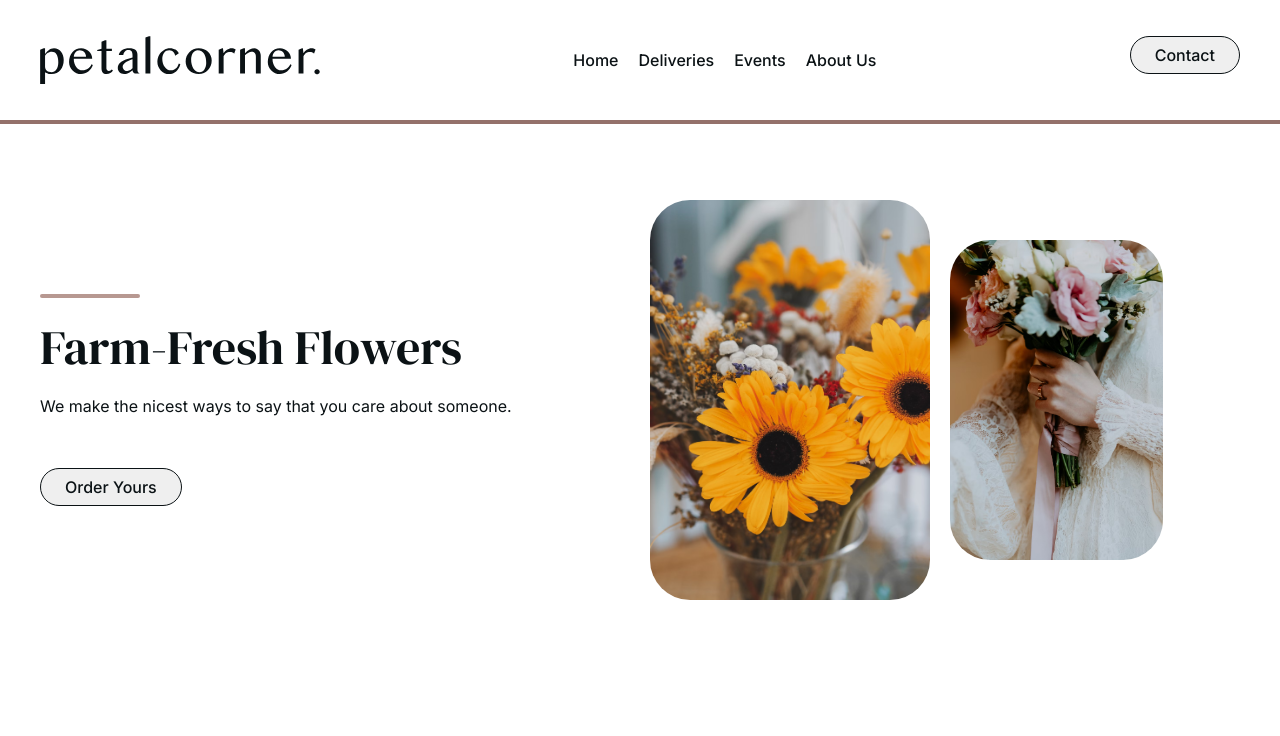
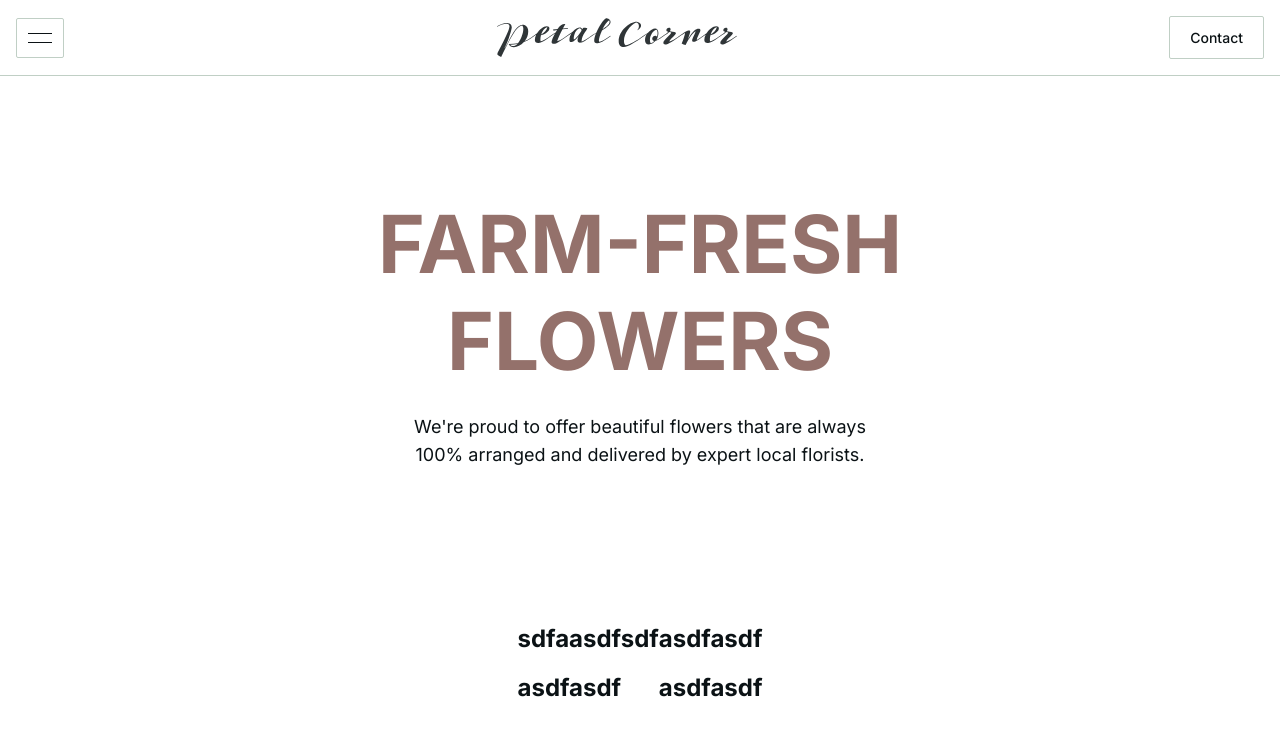
Before and after one commit to russelshane/petalcorner, a plain HTML site: page index.html in a window 1280 px wide. Drawn offline with Linux system fonts and the light colour scheme; a web font is replaced by a local one.

Commit message:
fix: new ui components

```diff
--- a/index.html
+++ b/index.html
@@ -18,48 +18,62 @@
 
     <!-- Resources -->
     <link rel="stylesheet" href="styles/main.css" type="text/css" />
+    <link rel="preload" href="https://api.fontshare.com" />
+    <link
+      href="https://api.fontshare.com/v2/css?f[]=satoshi@400&f[]=rosaline@400&display=swap"
+      rel="stylesheet"
+    />
   </head>
 
   <body>
     <header class="masthead">
       <div class="container">
+        <div class="menu-button">
+          <span></span>
+          <span></span>
+        </div>
         <img
-          class="masthead-logo"
-          src="assets/logo-obsidian-full.svg"
-          alt="petalcorner."
+          class="logo"
+          src="./assets/branding/logo-obsidian-full.svg"
+          alt="Petal Corner"
         />
-
-        <!-- Header (Desktop) Navigation -->
-        <nav>
-          <a href="">Home</a>
-          <a href="">Deliveries</a>
-          <a href="">Events</a>
-          <a href="">About Us</a>
-        </nav>
-
         <button class="button-outline">Contact</button>
       </div>
     </header>
-    <section class="hero">
-      <div class="lede">
-        <span class="separator"></span>
-        <h1>Farm-Fresh Flowers</h1>
-        <p>We make the nicest ways to say that you care about someone.</p>
-        <br />
-        <button class="button-outline">Order Yours</button>
-      </div>
-      <div class="backdrops">
-        <img
-          class="hero-1"
-          src="assets/flowers/hero-1.jpg"
-          alt="petalcorner wedding flowers"
-        />
-        <img
-          class="hero-2"
-          src="assets/flowers/hero-2.jpg"
-          alt="petalcorner event flowers"
-        />
-      </div>
-    </section>
+
+    <div class="hero">
+      <section class="hero-container">
+        <h1>FARM-FRESH FLOWERS</h1>
+        <p>
+          We&apos;re proud to offer beautiful flowers that are always 100%
+          arranged and delivered by expert local florists.
+        </p>
+      </section>
+    </div>
+
+    <div class="featured">
+      <section class="featured-container">
+        <div class="featured-item">
+          <img class="featured-item-lede" src="" alt="" />
+          <h2 class="featured-item-title">sdfaasdfsdf</h2>
+          <span class="featured-item-price"></span>
+        </div>
+        <div class="featured-item">
+          <img class="featured-item-lede" src="" alt="" />
+          <h2 class="featured-item-title">asdfasdf</h2>
+          <span class="featured-item-price"></span>
+        </div>
+        <div class="featured-item">
+          <img class="featured-item-lede" src="" alt="" />
+          <h2 class="featured-item-title">asdfasdf</h2>
+          <span class="featured-item-price"></span>
+        </div>
+        <div class="featured-item">
+          <img class="featured-item-lede" src="" alt="" />
+          <h2 class="featured-item-title">asdfasdf</h2>
+          <span class="featured-item-price"></span>
+        </div>
+      </section>
+    </div>
   </body>
 </html>
--- a/styles/components/buttons.css
+++ /dev/null
@@ -1,37 +0,0 @@
-.button-outline {
-  border-radius: 100px;
-  padding: 8px 24px;
-  outline: none;
-  border: 1px solid var(--foreground);
-  color: var(--foreground);
-  font-size: 16px;
-  font-weight: 500;
-  font-family: Inter, sans-serif;
-  align-self: flex-start;
-  cursor: pointer;
-  transition: 0.1s ease-in-out;
-}
-
-.button-outline:hover {
-  background: var(--foreground);
-  color: var(--background);
-}
-
-.button-link {
-  align-self: flex-start;
-  border: 0px;
-  text-decoration: underline;
-  border-radius: 0px;
-  padding: 8px 24px;
-  outline: none;
-  color: var(--foreground);
-  font-size: 16px;
-  font-weight: 500;
-  font-family: Inter, sans-serif;
-  cursor: pointer;
-  transition: 0.1s ease-in-out;
-}
-
-.button-link:hover {
-  opacity: 0.75;
-}
--- a/styles/components/container.css
+++ /dev/null
@@ -1,11 +0,0 @@
-.container {
-  width: 100%;
-  max-width: 1200px;
-}
-
-@media screen and (max-width: 1200px) {
-  .container {
-    padding-left: 16px;
-    padding-right: 16px;
-  }
-}
--- /dev/null
+++ b/styles/components/featured.css
@@ -0,0 +1,12 @@
+.featured {
+  display: flex;
+  align-items: center;
+  justify-content: center;
+  padding: 16px;
+}
+
+.featured-container {
+  max-width: 800px;
+  display: grid;
+  grid-template-columns: auto auto;
+}
--- a/styles/components/header.css
+++ b/styles/components/header.css
@@ -1,20 +1,7 @@
 .masthead {
-  padding: 36px 0 36px 0;
-  display: flex;
-  justify-content: center;
-  background: var(--background);
-  position: fixed;
   width: 100%;
-  border-bottom: 4px solid var(--office-brown);
-}
-
-.masthead-logo {
-  max-width: 280px;
-  cursor: pointer;
-}
-
-.masthead-logo:hover {
-  opacity: 0.75;
+  border-bottom: 1px solid var(--jade-green);
+  padding: 16px;
 }
 
 .masthead > .container {
@@ -23,13 +10,9 @@
   align-items: center;
 }
 
-.masthead nav a {
-  display: block;
-  text-decoration: none;
-  font-weight: 500;
+.masthead .logo {
+  width: 100%;
+  max-width: 240px;
+  object-fit: contain;
+  opacity: 0.85;
 }
-
-.masthead nav {
-  display: flex;
-  grid-gap: 20px;
-}
--- a/styles/components/hero.css
+++ b/styles/components/hero.css
@@ -1,55 +1,31 @@
 .hero {
-  margin: 0 auto;
   display: flex;
-  height: 100vh;
+  align-items: center;
   justify-content: center;
-  align-items: center;
-  grid-gap: 20px;
-  max-width: 1200px;
-  width: 100%;
+  padding: 16px;
 }
 
-.hero .lede {
-  flex-basis: 50%;
+.hero-container {
+  width: 100%;
+  max-width: 980px;
+  padding: 24px;
   display: flex;
   flex-direction: column;
-  grid-gap: 16px;
+  grid-gap: 24px;
+  align-items: center;
+  text-align: center;
+  justify-content: center;
+  height: 480px;
 }
 
-.hero .lede h1 {
-  font-size: 48px;
-  font-family: DM Serif Display;
-  font-weight: 500;
-  color: var(--foreground);
+.hero-container h1 {
+  max-width: 800px;
+  font-size: 80px;
+  color: var(--office-brown);
 }
 
-.hero .backdrops {
-  flex-basis: 50%;
-  display: flex;
-  grid-gap: 20px;
-  align-items: center;
+.hero-container p {
+  max-width: 480px;
+  font-size: 18px;
+  line-height: 28px;
 }
-
-.hero .backdrops img {
-  max-width: 280px;
-}
-
-.hero-1 {
-  height: 400px;
-  border-radius: 40px;
-  width: 100%;
-}
-
-.hero-2 {
-  border-radius: 40px;
-  height: 320px;
-  object-fit: cover;
-}
-
-.separator {
-  width: 100px;
-  height: 4px;
-  display: block;
-  background: var(--luxe-brown);
-  border-radius: 100px;
-}
--- /dev/null
+++ b/styles/components/ui/buttons.css
@@ -0,0 +1,48 @@
+.menu-button {
+  font-weight: 500;
+  border-radius: 2px;
+  grid-gap: 8px;
+  flex-direction: column;
+  display: flex;
+  width: 48px;
+  height: 40px;
+  background: var(--background);
+  align-items: center;
+  justify-content: center;
+  color: var(--foreground);
+  font-size: 14px;
+  border: 1px solid var(--jade-green);
+  cursor: pointer;
+}
+
+.menu-button:hover {
+  background: var(--jade-green);
+  color: var(--foreground);
+}
+
+.menu-button span {
+  display: block;
+  width: 24px;
+  height: 1px;
+  background: var(--foreground);
+  transition: 0.2s ease-in-out;
+}
+
+.button-outline {
+  font-weight: 500;
+  font-family: Inter;
+  border-radius: 2px;
+  display: flex;
+  height: 100%;
+  padding: 12px 20px;
+  background: var(--background);
+  color: var(--foreground);
+  font-size: 14px;
+  border: 1px solid var(--jade-green);
+  cursor: pointer;
+}
+
+.button-outline:hover {
+  background: var(--jade-green);
+  color: var(--foreground);
+}
--- a/styles/main.css
+++ b/styles/main.css
@@ -1,8 +1,8 @@
 @import url("https://fonts.googleapis.com/css2?family=DM+Serif+Display:ital@0;1&family=Inter:wght@100..900&display=swap");
-@import "./components/container.css";
+@import "./components/ui/buttons.css";
 @import "./components/header.css";
-@import "./components/buttons.css";
 @import "./components/hero.css";
+@import "./components/featured.css";
 
 :root {
   /**
@@ -21,7 +21,7 @@ body {
   margin: 0;
   padding: 0;
   background-color: var(--background);
-  font-family: Inter, sans-serif;
+  font-family: "Inter", sans-serif;
 }
 
 * {
```
Also changed, not shown: assets/banners/banner-1.webp (added), assets/banners/banner-2.webp (added), assets/branding/logo-obsidian-full.svg (added), assets/flowers/hero-1.jpg (deleted), assets/flowers/hero-2.jpg (deleted), assets/logo-obsidian-full.svg (deleted), assets/products/flower-1.webp (added), assets/products/flower-2.webp (added), assets/products/flower-3.webp (added), assets/products/flower-4.webp (added).
